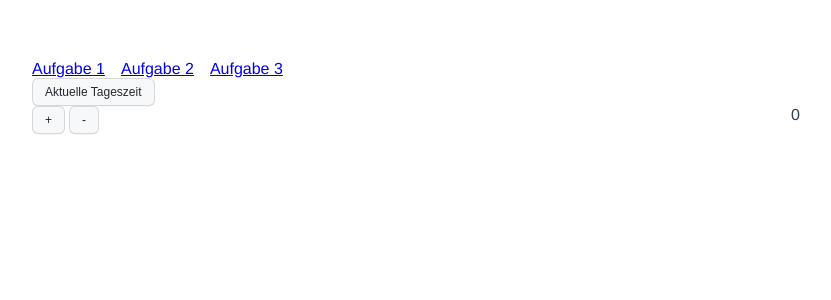
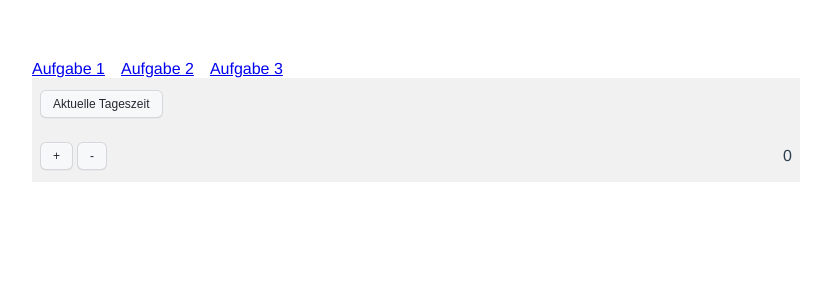
Before and after one commit to christianhegedues/dbi15, a Vue app: page /exercise/1 in a window 1280 px wide. Shown: the top 300 px of the page, without its empty margins (224-1055 px from the left). Built offline with nearby package versions, Linux system fonts and the light colour scheme.

Commit message:
add exercise 1

```diff
--- a/package.json
+++ b/package.json
@@ -8,6 +8,7 @@
     "preview": "vite preview"
   },
   "dependencies": {
+    "@supabase/supabase-js": "^1.35.3",
     "vue": "^3.2.25",
     "vue-router": "^4.0.15"
   },
--- a/src/components/Counter.vue
+++ b/src/components/Counter.vue
@@ -1,37 +1,40 @@
 <script setup>
 import Button from "@/components/Button.vue";
-import { ref } from 'vue'
 
 defineProps({
-  counter: {
+  count: {
     type: Number,
     required: true
   }
 })
 
 defineEmits([
-  'update:counter'
+  'update:count'
 ])
 </script>
 
 <template>
   <div class="counter">
     <div class="button-group">
-      <Button @click="$emit('update:counter', counter += 1)">
+      <Button @click="$emit('update:count', 1)">
         <span>+</span>
       </Button>
-      <Button @click="$emit('update:counter', counter > 1 ? counter -= 1 : 0)">
+      <Button @click="$emit('update:count', -1)">
         <span>-</span>
       </Button>
     </div>
-    <span>{{ counter }}</span>
+    <span>{{ count }}</span>
   </div>
 </template>
 
 <style>
 .counter {
   display: flex;
+  align-items: center;
   justify-content: space-between;
+
+  background-color: #f1f1f1;
+  padding: .75rem .5rem;
 }
 
 .button-group {
--- a/src/components/DateTime.vue
+++ b/src/components/DateTime.vue
@@ -33,6 +33,10 @@ onUnmounted(() => {
 <style>
 .datetime {
   display: flex;
+  align-items: center;
   justify-content: space-between;
+
+  background-color: #f1f1f1;
+  padding: .75rem .5rem;
 }
 </style>
--- a/src/views/ExerciseAView.vue
+++ b/src/views/ExerciseAView.vue
@@ -1,14 +1,21 @@
 <script setup>
 import Counter from "@/components/Counter.vue";
 import DateTime from "@/components/DateTime.vue";
-import { ref } from "vue";
+import { ref, unref } from "vue";
 
-const counter = ref(0)
+const count = ref(0)
+function updateCount(increase) {
+  if (unref(count) === 0 && increase === -1) {
+    return
+  }
+
+  count.value += increase
+}
 </script>
 
 <template>
   <section class="exercise-a">
     <DateTime />
-    <Counter v-model:counter="counter" />
+    <Counter :count="count" @update:count="updateCount" />
   </section>
 </template>
```
Also changed, not shown: src/supabase.js (added, +8 -0 lines), 2 other files (tests, documents, lock files or other folders).
